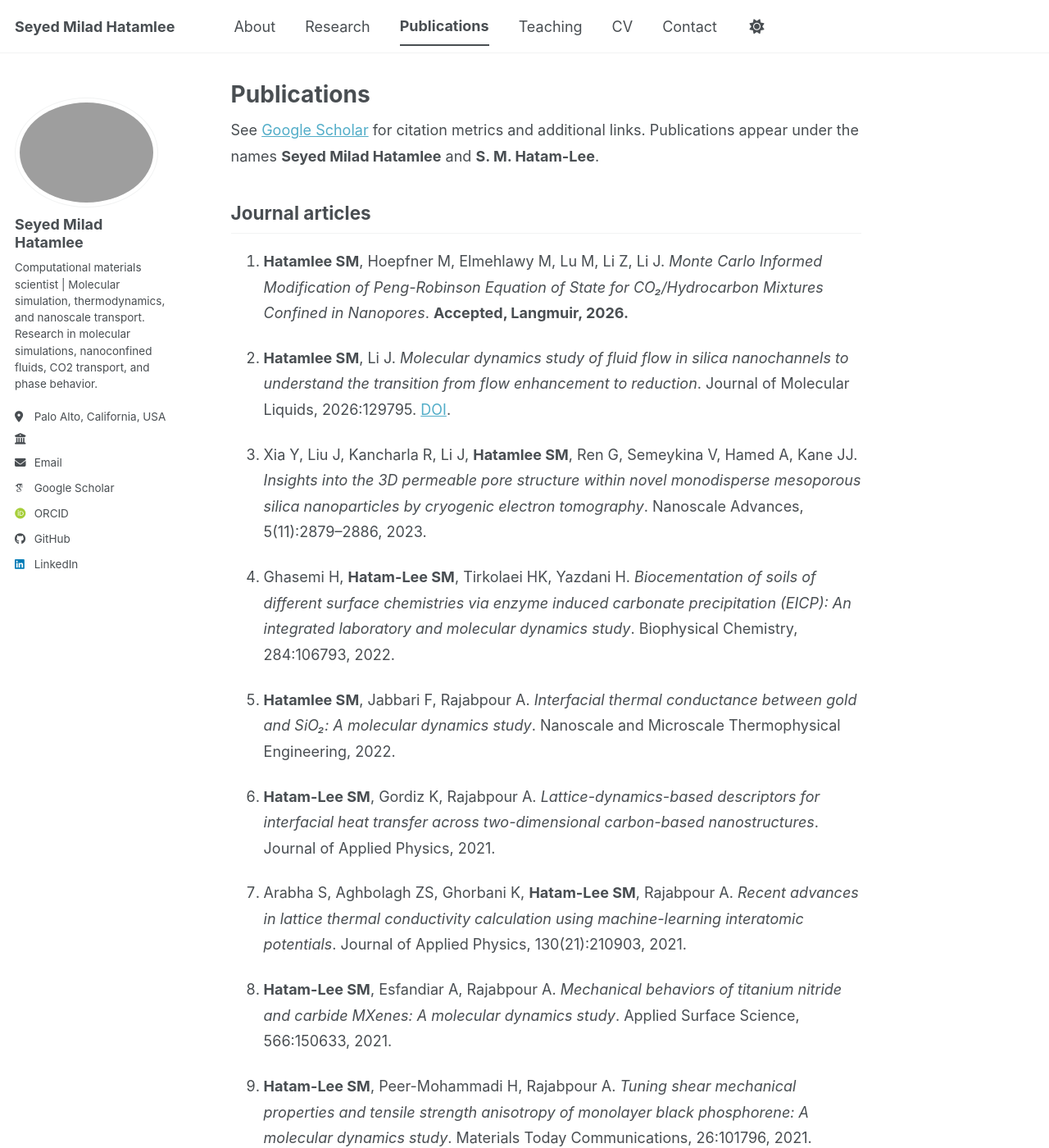
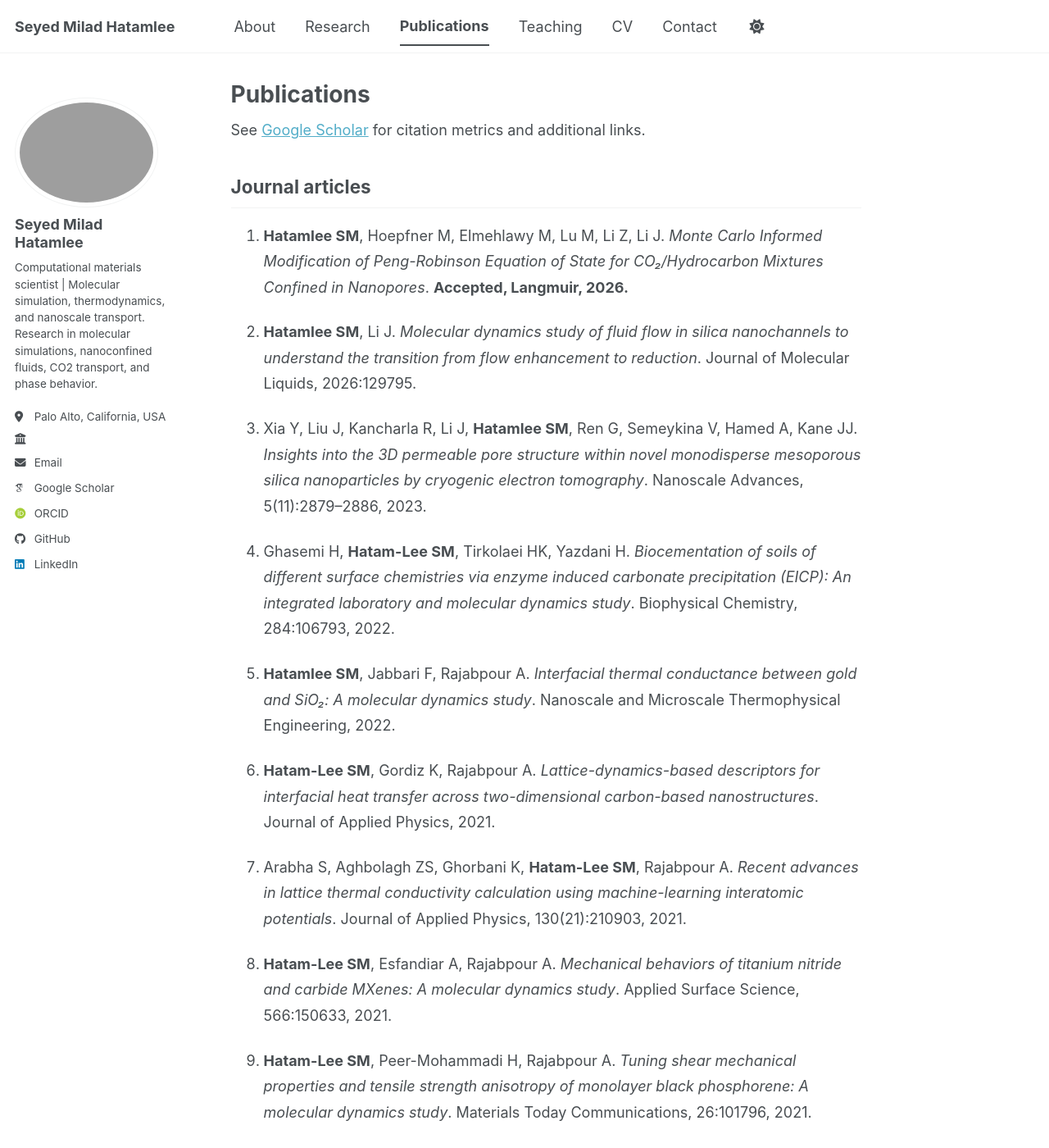
Before and after one commit to miladhtml/miladhatamlee.github.io, a Jekyll site: the page built from _pages/publications.md, in a window 1280 px wide and 1400 px high. Shown: the whole window at 82% size. Built offline with Jekyll 4.4.1, drawn with Linux system fonts in a browser that asks for light colours; some web fonts are replaced; a script bundle is joined from its source files by our own code; library files that are not in the unit come from our copies; some of the changed text lies outside the part shown.

Commit message:
Update publications.md to remove manuscript section
Removed manuscript under review section and adjusted formatting.

```diff
--- a/_pages/publications.md
+++ b/_pages/publications.md
@@ -5,13 +5,13 @@
 author_profile: true
 ---
 
-See [Google Scholar](https://scholar.google.com/citations?hl=en&user=vp2BeBkAAAAJ) for citation metrics and additional links. Publications appear under the names **Seyed Milad Hatamlee** and **S. M. Hatam-Lee**.
+See [Google Scholar](https://scholar.google.com/citations?hl=en&user=vp2BeBkAAAAJ) for citation metrics and additional links.
 
 ## Journal articles
 
 1. **Hatamlee SM**, Hoepfner M, Elmehlawy M, Lu M, Li Z, Li J. *Monte Carlo Informed Modification of Peng-Robinson Equation of State for CO₂/Hydrocarbon Mixtures Confined in Nanopores*. **Accepted, Langmuir, 2026.**
 
-2. **Hatamlee SM**, Li J. *Molecular dynamics study of fluid flow in silica nanochannels to understand the transition from flow enhancement to reduction*. Journal of Molecular Liquids, 2026:129795. [DOI](https://doi.org/10.1016/j.molliq.2026.129795).
+2. **Hatamlee SM**, Li J. *Molecular dynamics study of fluid flow in silica nanochannels to understand the transition from flow enhancement to reduction*. Journal of Molecular Liquids, 2026:129795.
 
 3. Xia Y, Liu J, Kancharla R, Li J, **Hatamlee SM**, Ren G, Semeykina V, Hamed A, Kane JJ. *Insights into the 3D permeable pore structure within novel monodisperse mesoporous silica nanoparticles by cryogenic electron tomography*. Nanoscale Advances, 5(11):2879–2886, 2023.
 
@@ -29,10 +29,6 @@
 
 10. **Hatam-Lee SM**, Rajabpour A, Volz S. *Thermal conductivity of graphene polymorphs and compounds: From C₃N to graphdiyne lattices*. Carbon, 161:816–826, 2020.
 
-## Manuscripts under review
-
-**Hatamlee SM**, Li J. *Molecular insights into water and CO₂ transport and adsorption in zeolite 13X*. Under review, Microporous and Mesoporous Materials, 2026.
-
 ## Conference presentations
 
 - *Molecular dynamics study of water flow in silica nanochannels: Surface wettability governs the transition from reduction to enhancement*. APS Division of Fluid Dynamics, 78th Annual Meeting, November 2025.
```
